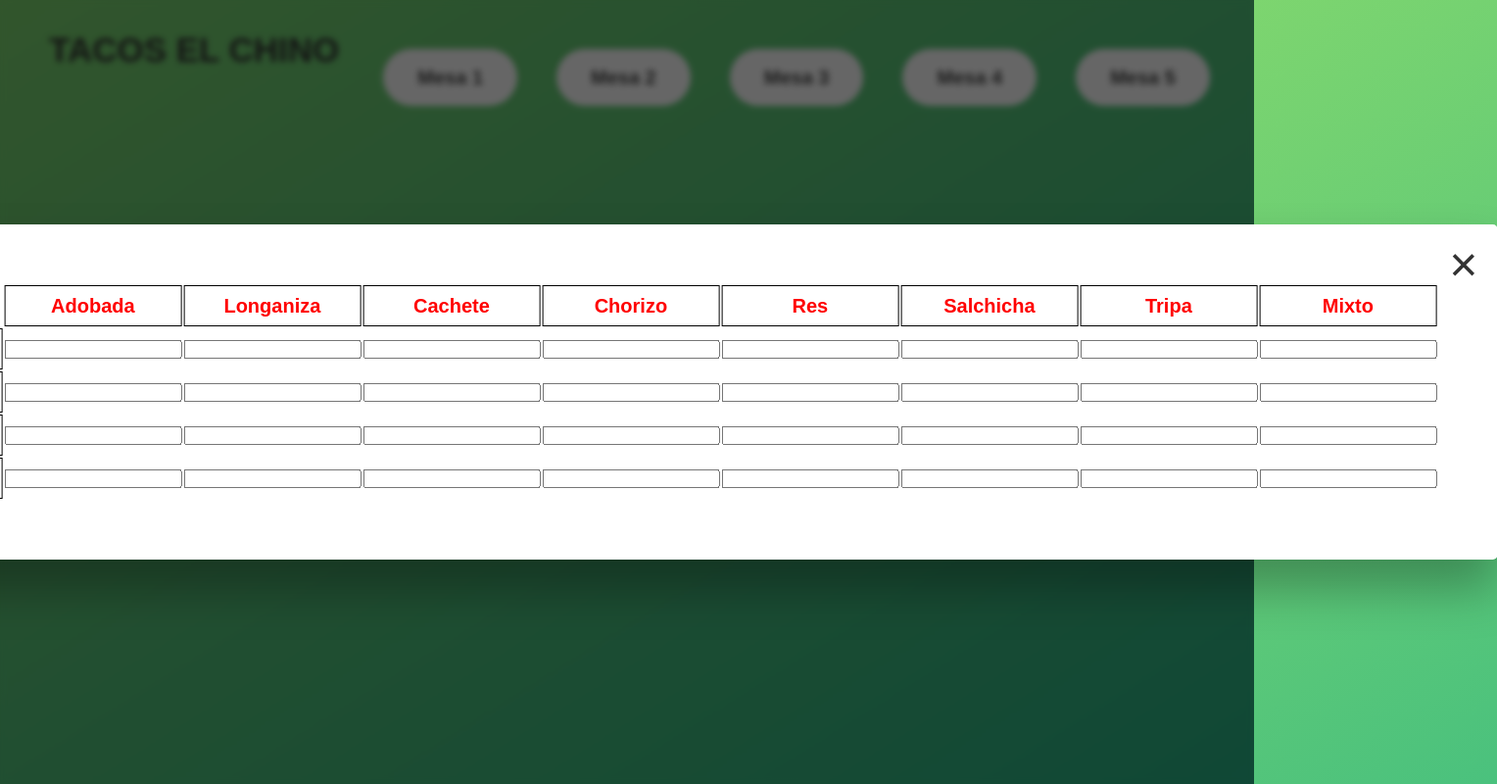
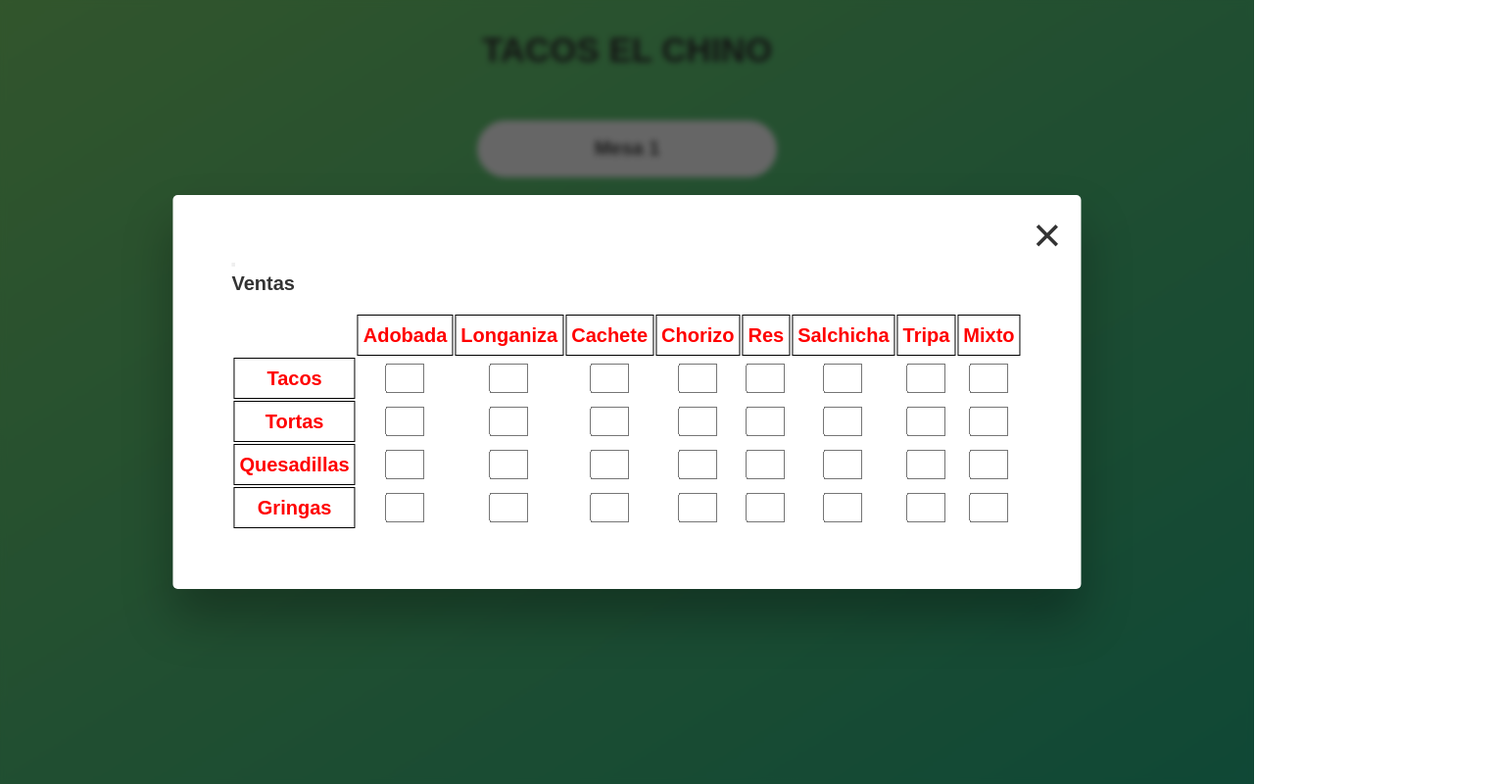
Before and after one commit to DevLuis123/Tacos, a plain HTML site: page tacos/index.html in a window 1280 px wide. Both pictures are taken after a click on the button "Mesa 1". Shown: the whole page at 98% size, 1528 px wide, since content can reach past the window. Drawn offline with Linux system fonts and the light colour scheme.

Commit message:
Add files via upload

```diff
--- a/tacos/index.css
+++ b/tacos/index.css
@@ -20,12 +20,24 @@ body {
   justify-content: center;
   background: linear-gradient(to top left, #28b487, #7dd56f);
 }
+.contenido{
+  display: flex;
+  justify-content: center;
+}
+.contenido1{
+  text-align: center;
+
+}
+.contenido2{
+  display: grid;
+
+}
 
 .ventana {
   font-size: 2rem;
   font-weight: 600;
   padding: 1.75rem 3.5rem;
-  margin: 5rem 2rem;
+  margin: 2rem;
   border: none;
   background-color: #fff;
   color: #444;
@@ -43,12 +55,8 @@ body {
   border: none;
   background: none;
 }
-
-table th,
-td {
+th {
   border: 1px solid black;
-}
-th {
   color: red;
   font-size: 20px;
   padding: 5px;
@@ -93,9 +101,27 @@ td {
   font-size: 35px;
 }
 
-.contenedor {
-  display: flex;
-  justify-content: center;
+td{
+  text-align: center;
 }
-.contenido {
+input[type=text]{
+  font-size:large;
+  text-align: center;
+  width: 40px;
+  height: 30px;
 }
+
+/*botones estilos*/
+
+.efect {
+  border-color: #000000;
+  background-image: -webkit-linear-gradient(45deg, #0ff153 50%, transparent 50%);
+  background-image: linear-gradient(45deg, #0ff153 50%, transparent 50%);
+  background-position: 100%;
+  background-size: 400%;
+  -webkit-transition: background 500ms ease-in-out;
+  transition: background 500ms ease-in-out;
+}
+.efect:hover {
+  background-position: 0;
+}
--- a/tacos/index.html
+++ b/tacos/index.html
@@ -8,16 +8,25 @@
     <title>Modal window</title>
   </head>
   <body>
-    <h1 class="encabezado">TACOS EL CHINO</h1>
+    <div class="contenedor">
+      <div class="contenido1">
+        <h1 class="encabezado">TACOS EL CHINO</h1>
+      </div>
+      <div class="contenido2">
+        <button class="show-modal ventana efect">Mesa 1</button>
+        <button class="show-modal ventana efect">Mesa 2</button>
+        <button class="show-modal ventana efect">Mesa 3</button>
+        <button class="show-modal ventana efect">Mesa 4</button>
+        <button class="show-modal ventana efect">Mesa 5</button>
+      </div>
+    </div>
 
-    <button class="show-modal ventana">Mesa 1</button>
-    <button class="show-modal ventana">Mesa 2</button>
-    <button class="show-modal ventana">Mesa 3</button>
-    <button class="show-modal ventana">Mesa 4</button>
-    <button class="show-modal ventana">Mesa 5</button>
+
+
 
     <div class="modal hidden">
       <button class="close-modal">&times;</button>
+      <button></button>
       <div class="contenedor">
         <h1>Ventas</h1>
         <br />
@@ -43,6 +52,7 @@
             <td><input type="text" name="cantidad" class="tacoSalchicha" /></td>
             <td><input type="text" name="cantidad" class="tacoTripa" /></td>
             <td><input type="text" name="cantidad" class="tacoMixto" /></td>
+
           </tr>
           <tr>
             <th>Tortas</th>
--- a/tacos/index.js
+++ b/tacos/index.js
@@ -6,10 +6,9 @@ const showModal = document.querySelectorAll('.show-modal');
 const button = document.querySelector('.close-modal');
 
 const remove = function () {
-  modal.classList.remove('hidden'); //Remove the class that we put it but
-  // We not add a point because we dont select anything
-  overlay.classList.remove('hidden'); //Remove the class that we put it but
-};
+  modal.classList.remove('hidden');
+  overlay.classList.remove('hidden');
+ };
 
 const modale = function () {
   modal.classList.add('hidden');
```
